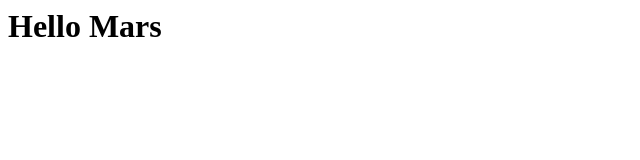
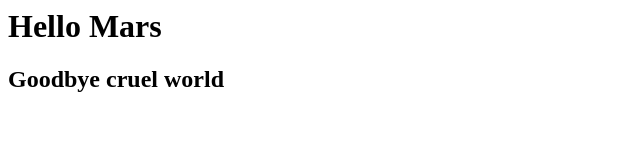
Before and after one commit to wfelton/wfelton, a plain HTML site: page index.html in a window 1280 px wide. Shown: the whole page, without its empty margins (0-640 px from the left). Drawn offline with Linux system fonts and the light colour scheme.

Commit message:
added goodbye

```diff
--- a/index.html
+++ b/index.html
@@ -1 +1,2 @@
 <h1>Hello Mars</h1>
+<h2>Goodbye cruel world</h2>
```
